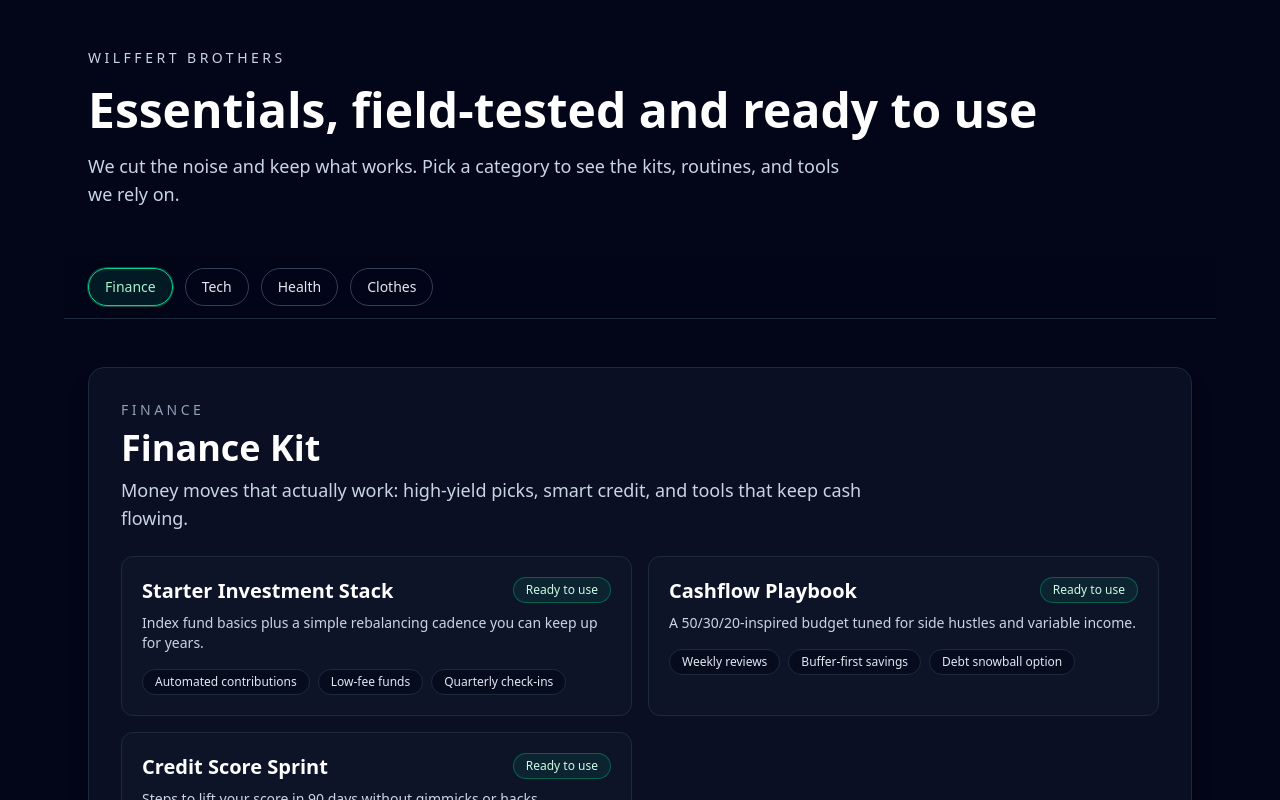
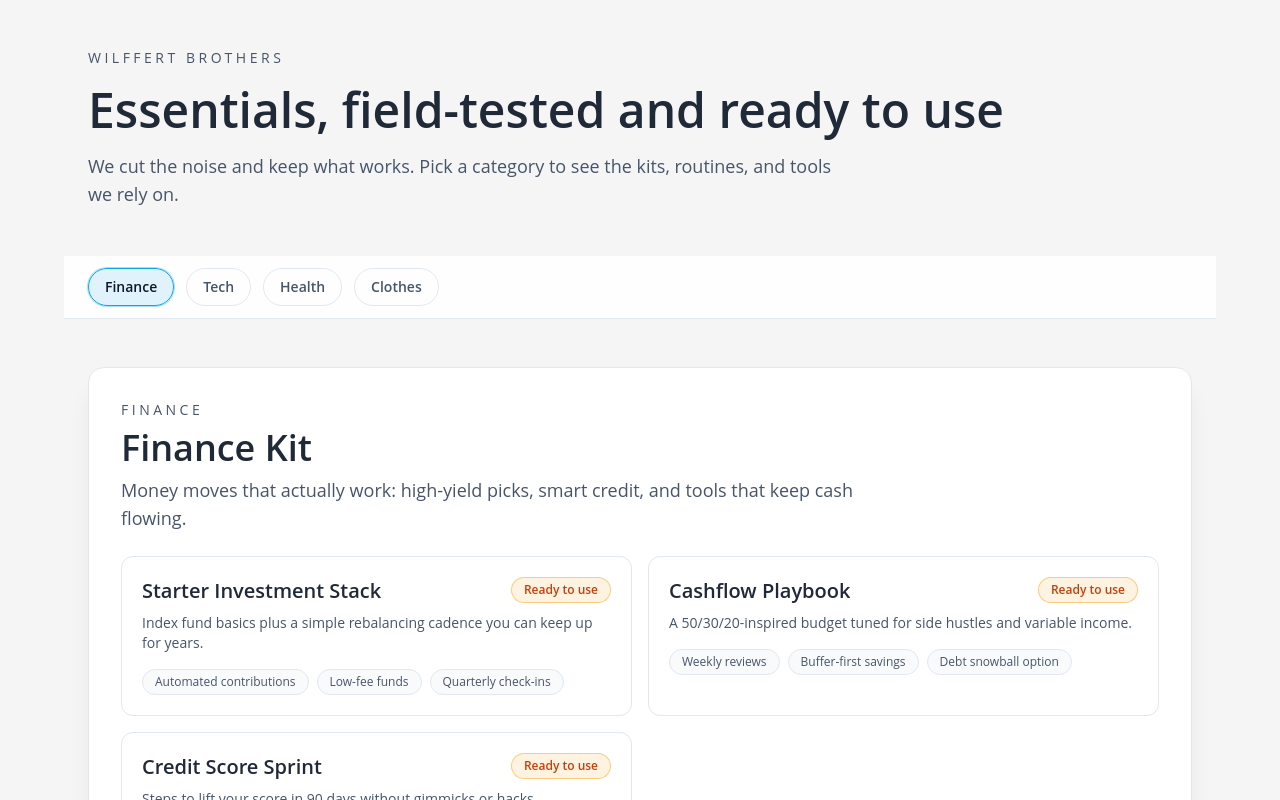
Before and after one commit to CryptoKen1/Wilffert-Brothers, a Next.js app: page / in a window 1280 px wide. Shown: the top 800 px of the page. Built offline with nearby package versions, Linux system fonts and the light colour scheme.

Commit message:
Update palette and typography

```diff
--- a/app/HomeClient.tsx
+++ b/app/HomeClient.tsx
@@ -111,16 +111,16 @@ export default function HomeClient() {
   const current = categories[activeCategory]
 
   return (
-    <main className="min-h-screen bg-slate-950 text-white">
+    <main className="min-h-screen text-[var(--text)]" style={{ backgroundColor: 'var(--bg)' }}>
       <div className="mx-auto flex max-w-6xl flex-col gap-12 px-6 py-12">
         <header className="flex flex-col gap-3">
-          <p className="text-sm uppercase tracking-[0.25em] text-slate-300">
+          <p className="text-sm uppercase tracking-[0.25em]" style={{ color: 'var(--muted)' }}>
             Wilffert Brothers
           </p>
-          <h1 className="text-4xl font-semibold leading-tight sm:text-5xl">
+          <h1 className="text-4xl font-semibold leading-tight sm:text-5xl text-[var(--text)]">
             Essentials, field-tested and ready to use
           </h1>
-          <p className="max-w-3xl text-lg text-slate-300">
+          <p className="max-w-3xl text-lg" style={{ color: 'var(--muted)' }}>
             We cut the noise and keep what works. Pick a category to see the kits,
             routines, and tools we rely on.
           </p>
@@ -128,7 +128,11 @@ export default function HomeClient() {
 
         <nav
           aria-label="Categories"
-          className="sticky top-0 z-10 -mx-6 border-b border-slate-800 bg-slate-950/70 px-6 py-3 backdrop-blur"
+          className="sticky top-0 z-10 -mx-6 border-b px-6 py-3 backdrop-blur"
+          style={{
+            borderColor: 'var(--border)',
+            backgroundColor: 'rgba(255, 255, 255, 0.85)',
+          }}
         >
           <div className="flex flex-wrap gap-3">
             {(Object.keys(categories) as CategoryKey[]).map((key) => {
@@ -137,11 +141,21 @@ export default function HomeClient() {
                 <button
                   key={key}
                   onClick={() => setActiveCategory(key)}
-                  className={`rounded-full border px-4 py-2 text-sm font-medium transition ${
+                  className={`rounded-full border px-4 py-2 text-sm font-semibold transition ${
+                    isActive ? 'shadow-[0_0_0_1px_rgba(14,165,233,0.35)]' : 'hover:shadow-sm'
+                  }`}
+                  style={
                     isActive
-                      ? 'border-emerald-400 bg-emerald-400/10 text-emerald-200 shadow-[0_0_0_1px_rgba(52,211,153,0.35)]'
-                      : 'border-slate-700 text-slate-200 hover:border-slate-500 hover:text-white'
-                  }`}
+                      ? {
+                          borderColor: 'var(--teal)',
+                          backgroundColor: 'rgba(14, 165, 233, 0.12)',
+                          color: '#0F172A',
+                        }
+                      : {
+                          borderColor: 'var(--border)',
+                          color: 'var(--muted)',
+                        }
+                  }
                   role="tab"
                   aria-selected={isActive}
                 >
@@ -153,37 +167,78 @@ export default function HomeClient() {
         </nav>
 
         <section
-          className="flex flex-col gap-6 rounded-2xl border border-slate-800 bg-slate-900/60 p-8 shadow-xl shadow-black/30"
+          className="flex flex-col gap-6 rounded-2xl border p-8 shadow-xl"
+          style={{
+            borderColor: 'var(--border)',
+            backgroundColor: 'var(--surface)',
+            boxShadow: '0 20px 25px -5px rgba(15, 23, 42, 0.08)',
+          }}
           aria-live="polite"
         >
           <div className="flex flex-col gap-2">
-            <p className="text-sm uppercase tracking-[0.25em] text-slate-400">
+            <p className="text-sm uppercase tracking-[0.25em]" style={{ color: 'var(--muted)' }}>
               {current.label}
             </p>
-            <h2 className="text-3xl font-semibold text-white sm:text-4xl">
+            <h2 className="text-3xl font-semibold text-[var(--text)] sm:text-4xl">
               {current.label} Kit
             </h2>
-            <p className="max-w-3xl text-lg text-slate-300">{current.description}</p>
+            <p className="max-w-3xl text-lg" style={{ color: 'var(--muted)' }}>
+              {current.description}
+            </p>
           </div>
 
           <div className="grid gap-4 sm:grid-cols-2">
             {current.items.map((item) => (
               <article
                 key={item.title}
-                className="group h-full rounded-xl border border-slate-800 bg-slate-900/70 p-5 transition hover:-translate-y-1 hover:border-emerald-400/60 hover:shadow-lg hover:shadow-emerald-400/15"
+                className="group h-full rounded-xl border p-5 transition hover:-translate-y-1"
+                style={{
+                  borderColor: 'var(--border)',
+                  backgroundColor: '#FFFFFF',
+                }}
+                onMouseEnter={(e) => {
+                  e.currentTarget.style.borderColor = 'var(--teal)'
+                  e.currentTarget.style.boxShadow = '0 10px 15px -3px rgba(14, 165, 233, 0.15)'
+                }}
+                onMouseLeave={(e) => {
+                  e.currentTarget.style.borderColor = 'var(--border)'
+                  e.currentTarget.style.boxShadow = 'none'
+                }}
               >
                 <div className="flex items-start justify-between gap-3">
-                  <h3 className="text-xl font-semibold text-white">{item.title}</h3>
-                  <span className="rounded-full border border-emerald-500/40 bg-emerald-500/10 px-3 py-1 text-xs font-medium text-emerald-100">
+                  <h3 className="text-xl font-semibold text-[var(--text)]">{item.title}</h3>
+                  <span
+                    className="rounded-full border px-3 py-1 text-xs font-semibold"
+                    style={{
+                      borderColor: 'rgba(245, 158, 11, 0.45)',
+                      backgroundColor: 'rgba(245, 158, 11, 0.12)',
+                      color: '#C2410C',
+                    }}
+                  >
                     Ready to use
                   </span>
                 </div>
-                <p className="mt-2 text-sm text-slate-300">{item.summary}</p>
+                <p className="mt-2 text-sm" style={{ color: 'var(--muted)' }}>
+                  {item.summary}
+                </p>
                 <ul className="mt-4 flex flex-wrap gap-2">
                   {item.highlights.map((highlight) => (
                     <li
                       key={highlight}
-                      className="rounded-full border border-slate-800 bg-slate-950/60 px-3 py-1 text-xs text-slate-200 transition group-hover:border-emerald-400/40 group-hover:text-emerald-100"
+                      className="rounded-full border px-3 py-1 text-xs transition"
+                      style={{
+                        borderColor: 'var(--border)',
+                        backgroundColor: '#F8FAFC',
+                        color: 'var(--muted)',
+                      }}
+                      onMouseEnter={(e) => {
+                        e.currentTarget.style.borderColor = 'var(--teal)'
+                        e.currentTarget.style.color = 'var(--teal)'
+                      }}
+                      onMouseLeave={(e) => {
+                        e.currentTarget.style.borderColor = 'var(--border)'
+                        e.currentTarget.style.color = 'var(--muted)'
+                      }}
                     >
                       {highlight}
                     </li>
--- a/app/globals.css
+++ b/app/globals.css
@@ -1,8 +1,33 @@
 /* Tailwind CSS v4 - Import the base styles */
 @import "tailwindcss";
+
+/* Import font stack from Google Fonts */
+@import url('https://fonts.googleapis.com/css2?family=Montserrat:wght@600;700&family=Open+Sans:wght@400;500;600&display=swap');
 
 /* Custom base styles */
 body {
   margin: 0;
   padding: 0;
+  background: #F5F5F5;
+  color: #2C2C2C;
+  font-family: 'Open Sans', -apple-system, BlinkMacSystemFont, 'Segoe UI', sans-serif;
+  line-height: 1.6;
+  font-size: 16px;
 }
+
+h1, h2, h3, h4, h5, h6 {
+  font-family: 'Montserrat', 'Open Sans', -apple-system, BlinkMacSystemFont, 'Segoe UI', sans-serif;
+  color: #1f2937;
+}
+
+/* Custom color variables for premium light palette */
+:root {
+  --bg: #F5F5F5;
+  --text: #2C2C2C;
+  --muted: #475569;
+  --surface: #FFFFFF;
+  --border: #E2E8F0;
+  --teal: #0EA5E9;
+  --gold: #F59E0B;
+  --orange: #F97316;
+}
--- a/app/layout.tsx
+++ b/app/layout.tsx
@@ -13,7 +13,7 @@ export default function RootLayout({
 }) {
   return (
     <html lang="en">
-      <body>{children}</body>
+      <body className="font-sans">{children}</body>
     </html>
   )
 }
```
